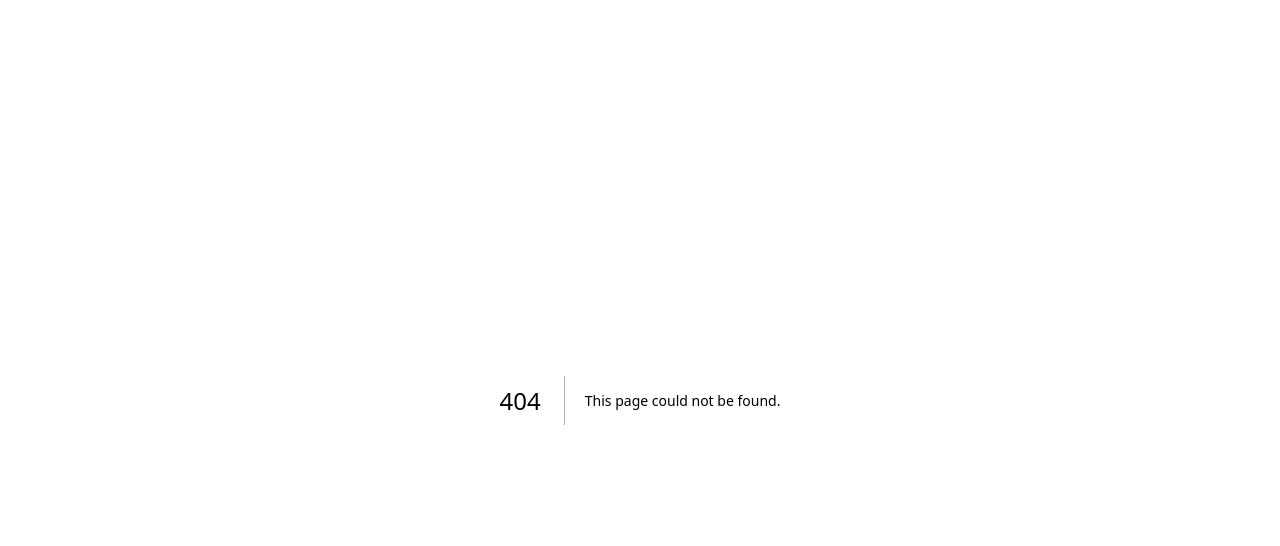
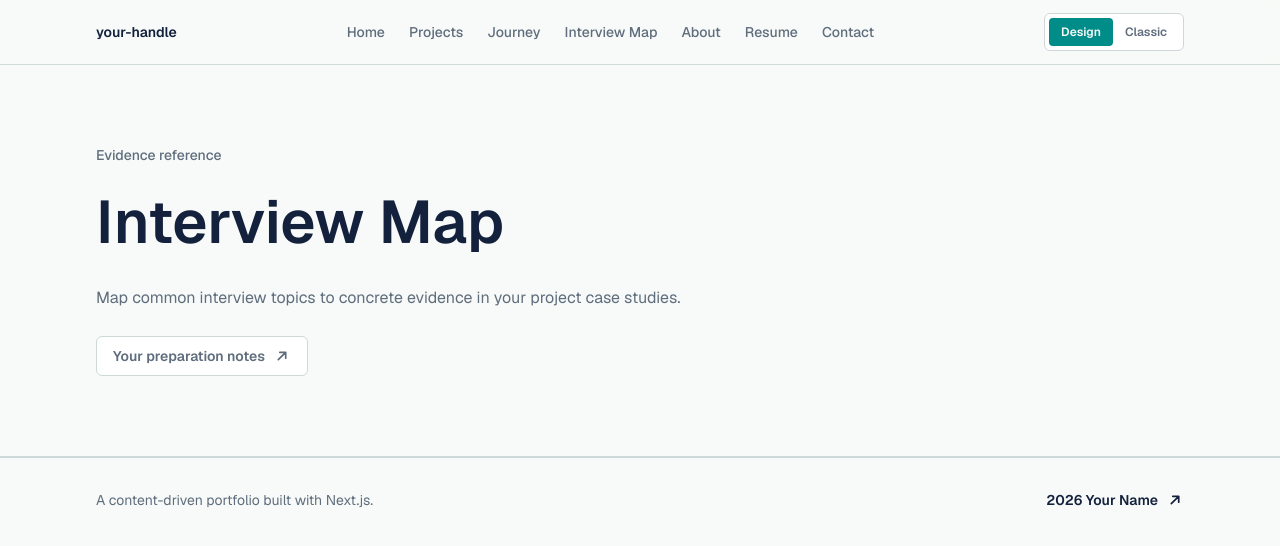
Before and after one commit to seungwoo7050/42web-workspace, a Next.js app: page /interview-map in a window 1280 px wide. Before the commit this address had no page. Shown: the top 546 px of the page. Built offline with nearby package versions, Linux system fonts and the light colour scheme.

Commit message:
feat(interview-map): 근거 route 소개 추가

```diff
--- /dev/null
+++ b/src/app/interview-map/page.tsx
@@ -0,0 +1,66 @@
+import { notFound } from "next/navigation";
+import { ArrowRightIcon } from "@/components/icons";
+import { ContentHint } from "@/components/portfolio/content-hint";
+import { PageShell } from "@/components/portfolio/site-shell";
+import {
+  getPortfolioContent,
+  isSitePageEnabled,
+  resolveContentDebug,
+  resolveHomeTemplateId,
+  type RouteSearchParams,
+} from "@/lib/portfolio";
+
+export default async function InterviewMapPage({
+  searchParams,
+}: {
+  searchParams?: RouteSearchParams;
+}) {
+  const content = getPortfolioContent();
+  if (!isSitePageEnabled("interviewMap", content)) notFound();
+  const params = searchParams ? await searchParams : {};
+  const activeTemplate = resolveHomeTemplateId(params.view, content.presentation);
+  const contentDebug = resolveContentDebug(params.debug);
+
+  const pageCopy = content.presentation.pages.interviewMap;
+  const data = content.interviewMap;
+
+  return (
+    <PageShell
+      contentDebug={contentDebug}
+      homeTemplate={activeTemplate}
+      profile={content.profile}
+      site={content.site}
+      templateSwitcher={{
+        activeId: activeTemplate,
+        contentDebug,
+        currentPath: "/interview-map",
+        templates: content.presentation.templates,
+      }}
+    >
+      <section className="border-b border-line">
+        <div className="mx-auto max-w-6xl px-5 py-20 sm:px-8">
+          <ContentHint
+            enabled={contentDebug}
+            path="src/content/presentation.json > pages.interviewMap + src/content/interview-map.json > intro/referenceRepo"
+          />
+          <p className="text-sm font-medium text-muted">{pageCopy.hero.eyebrow}</p>
+          <h1 className="mt-5 max-w-3xl text-5xl font-semibold leading-tight text-foreground md:text-6xl">
+            {pageCopy.hero.title}
+          </h1>
+          <p className="mt-6 max-w-2xl text-base leading-7 text-muted">
+            {data.intro}
+          </p>
+          <a
+            className="mt-6 inline-flex h-10 items-center gap-2 rounded-md border border-line bg-surface px-4 text-sm font-semibold text-muted transition hover:border-accent hover:text-foreground"
+            href={data.referenceRepo.href}
+            rel="noreferrer"
+            target="_blank"
+          >
+            {data.referenceRepo.label}
+            <ArrowRightIcon className="-rotate-45" />
+          </a>
+        </div>
+      </section>
+    </PageShell>
+  );
+}
```
